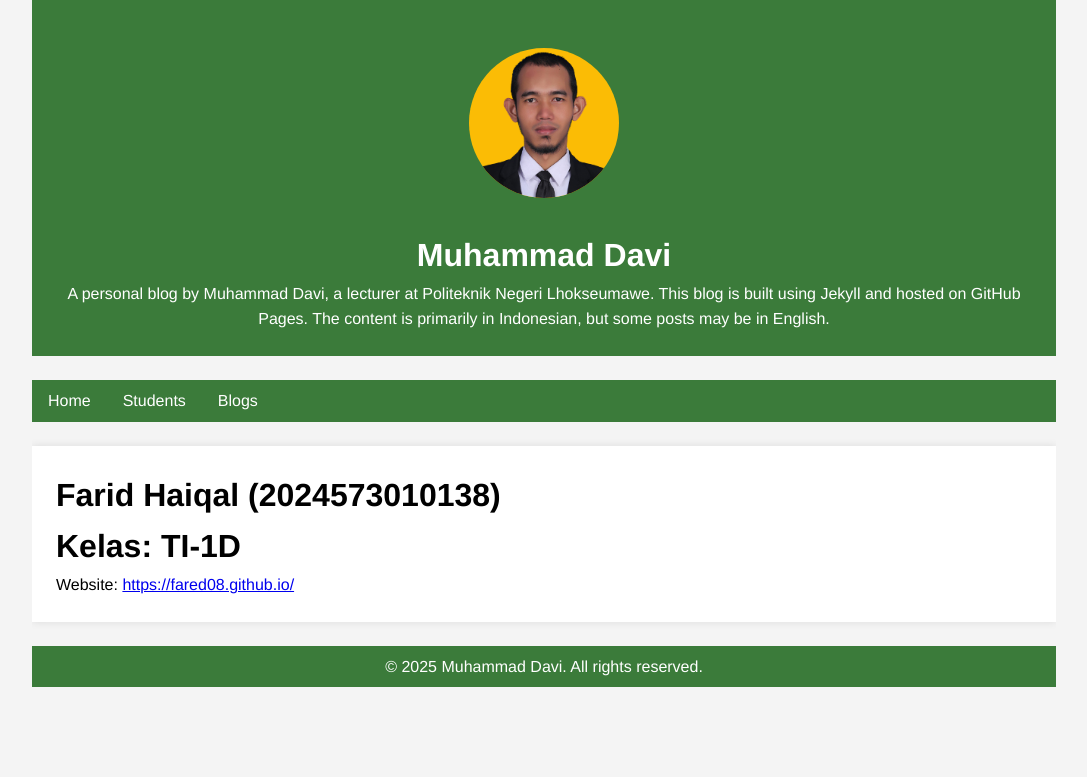
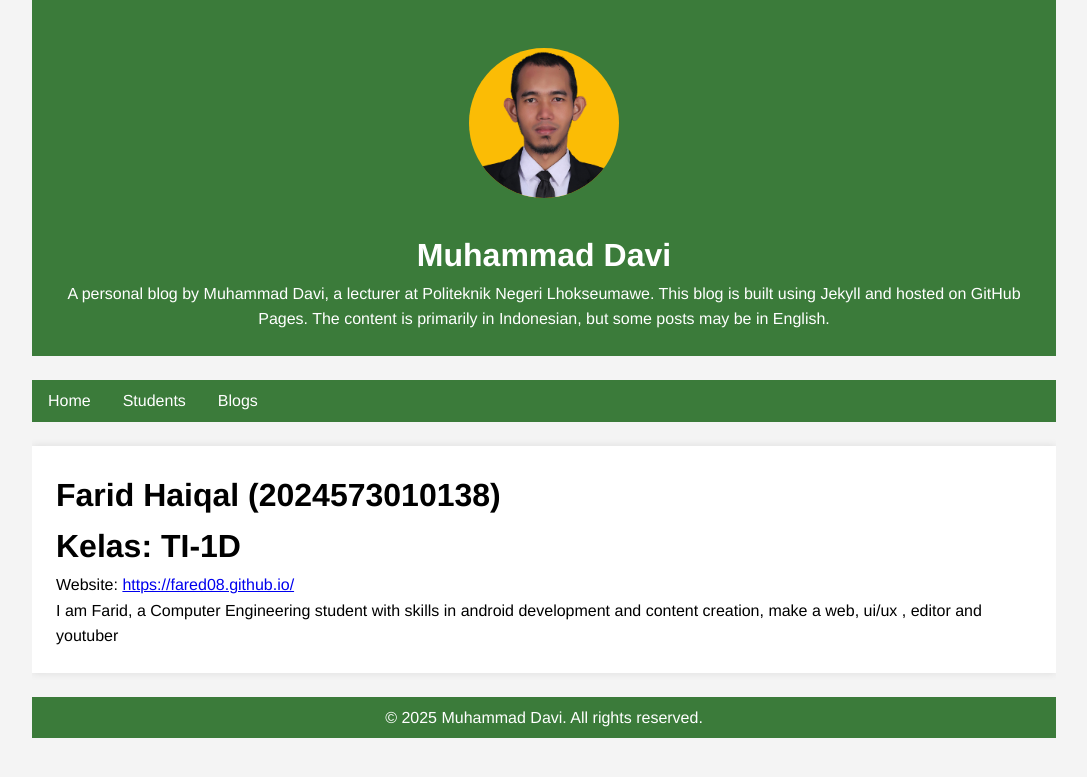
Before and after one commit to muhdavi-pnl/muhdavi-pnl.github.io, a Jekyll site: the page built from _students/farid.md, in a window 1280 px wide. Shown: the top 777 px of the page, without its empty margins (96-1183 px from the left). Built offline with Jekyll 4.4.1, drawn with Linux system fonts in a browser that asks for light colours.

Commit message:
Update farid.md

```diff
--- a/_students/farid.md
+++ b/_students/farid.md
@@ -6,3 +6,4 @@ nim: 2024573010138
 class: TI-1D
 website: https://fared08.github.io/
 ---
+I am Farid, a Computer Engineering student with skills in android development and content creation, make a web, ui/ux , editor and youtuber
```
